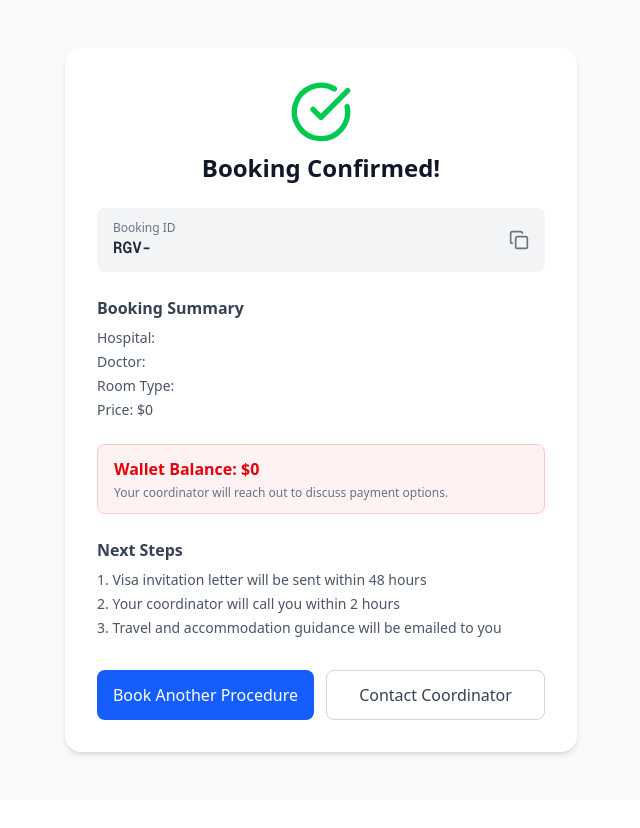
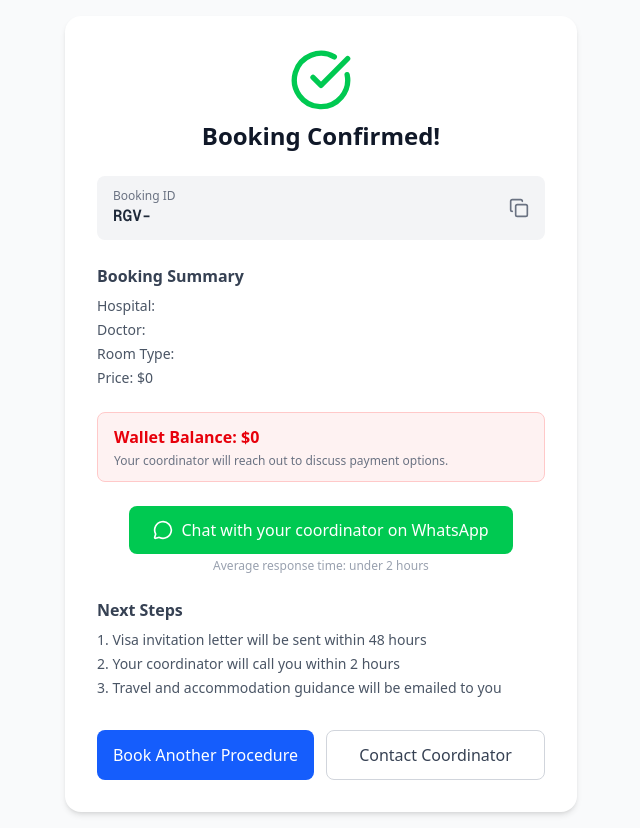
Before and after one commit to jarpit2003/Rogveda, a Next.js app: page /confirmation in a window 1280 px wide. Shown: the whole page, without its empty margins (319-959 px from the left). Before the commit the page ends 800 px from the top, so only its background shows below. Built offline with nearby package versions, Linux system fonts and the light colour scheme.

Commit message:
feat: add WhatsApp coordinator button on confirmation page

```diff
--- a/app/confirmation/page.tsx
+++ b/app/confirmation/page.tsx
@@ -3,7 +3,7 @@
 import { Suspense } from 'react'
 import { useSearchParams, useRouter } from 'next/navigation'
 import { useState } from 'react'
-import { CheckCircle, Copy, Check } from 'lucide-react'
+import { CheckCircle, Copy, Check, MessageCircle } from 'lucide-react'
 import { useCurrency } from '@/context/CurrencyContext'
 import { convertPrice } from '@/lib/currency'
 
@@ -72,6 +72,28 @@ function ConfirmationContent() {
           </p>
         </div>
 
+        {/* WhatsApp */}
+        {(() => {
+          const waMessage = encodeURIComponent(
+            `Hi, I just booked Total Knee Replacement at ${hospitalName}. My Booking ID is RGV-${bookingId.slice(0, 8).toUpperCase()}. Please assist me with next steps.`
+          )
+          const waLink = `https://wa.me/911234567890?text=${waMessage}`
+          return (
+            <div className="flex flex-col items-center gap-1">
+              <a
+                href={waLink}
+                target="_blank"
+                rel="noopener noreferrer"
+                className="w-full sm:w-auto flex items-center justify-center gap-2 bg-green-500 hover:bg-green-600 text-white font-medium py-3 px-6 rounded-lg transition min-h-[44px]"
+              >
+                <MessageCircle className="w-5 h-5" />
+                Chat with your coordinator on WhatsApp
+              </a>
+              <p className="text-xs text-gray-400">Average response time: under 2 hours</p>
+            </div>
+          )
+        })()}
+
         {/* Next Steps */}
         <div className="space-y-2">
           <h2 className="font-semibold text-gray-700">Next Steps</h2>
```
